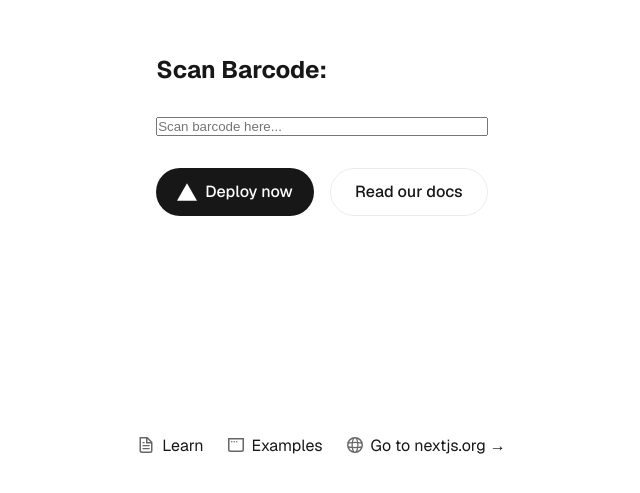
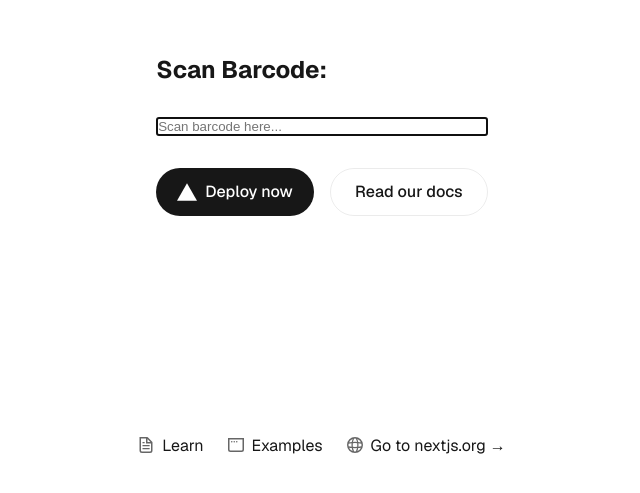
Before and after one commit to Deeligz/mainscan, a Next.js app: page / in a window 1280 px wide. Shown: the part 265-758 px from the top of the page, without its empty margins (318-958 px from the left). Built offline with nearby package versions, Linux system fonts and the light colour scheme.

Commit message:
Add autofocus to scan input

```diff
--- a/src/app/page.tsx
+++ b/src/app/page.tsx
@@ -1,17 +1,23 @@
 "use client";
 
-import { useState } from "react";
+import { useState, useRef, useEffect } from "react";
 import Image from "next/image";
 import styles from "./page.module.css";
 
 export default function Home() {
   const [scannedData, setScannedData] = useState("");
+  const inputRef = useRef<HTMLInputElement>(null);
+
+  useEffect(() => {
+    inputRef.current?.focus();
+  }, []);
 
   return (
     <div className={styles.page}>
       <main className={styles.main}>
         <h2>Scan Barcode:</h2>
         <input
+          ref={inputRef}
           type="text"
           value={scannedData}
           onChange={(e) => setScannedData(e.target.value)}
```
